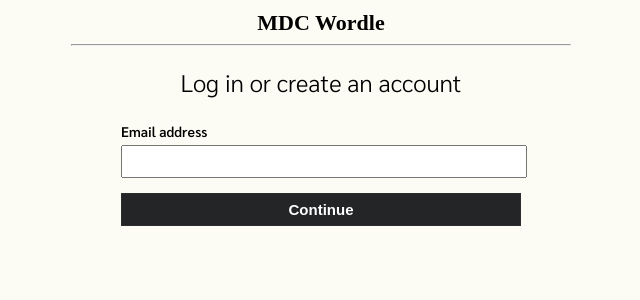
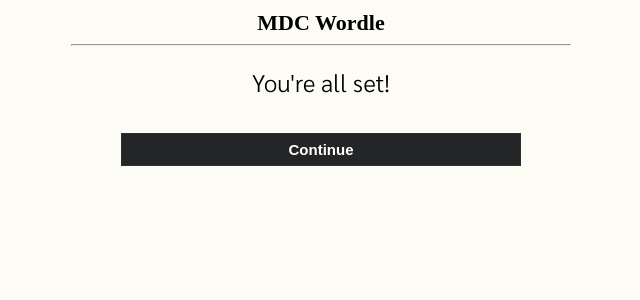
Before and after one commit to matthewcourtneydev/wordle, a React (Create React App) app in the folder client/: page /login in a window 1280 px wide. Shown: the top 300 px of the page, without its empty margins (319-959 px from the left). Built offline with nearby package versions, Linux system fonts and the light colour scheme; a web font is replaced by a local one.

Commit message:
mdc_wordle updated register function will finish the login in a bit

```diff
--- a/client/src/pages/login.jsx
+++ b/client/src/pages/login.jsx
@@ -1,13 +1,21 @@
-import React, { useState, useRef } from "react";
-import errorImg from "../imgs/error.png"
+import React, { useState, useRef, useContext } from "react";
+import { useNavigate } from "react-router-dom";
+import { UserContext } from "../contexts/user-context";
+import errorImg from "../imgs/error.png";
 
 const Login = () => {
   const [isEmailPresent, setIsEmailPresent] = useState(false);
   const [isExistingUser, setIsExistingUser] = useState(false);
   const [isEmailError, setIsEmailError] = useState(false);
   const [isPasswordError, setIsPasswordError] = useState(false);
+  const [retrievedUser, setRetrievedUser] = useState(false);
 
   const emailRef = useRef();
+  const passwordRef = useRef();
+
+  const navigate = useNavigate()
+
+  let user = useContext(UserContext);
 
   function toggleExistingUser() {
     setIsExistingUser((prevIsExistingUser) => {
@@ -15,10 +23,14 @@ const Login = () => {
     });
   }
 
+  function addPotentialUserProfile(fetchedUser) {
+    setRetrievedUser(fetchedUser);
+  }
+
   function toggleEmailError() {
     setIsEmailError((prevIsEmailError) => {
-        return !prevIsEmailError
-    })
+      return !prevIsEmailError;
+    });
   }
 
   function toggleEmail() {
@@ -28,7 +40,16 @@ const Login = () => {
   }
 
   function continueClick() {
-    const response = {
+    const emailValue = emailRef.current.value;
+    const regex = /^[a-z0-9]+@[a-z]+\.[a-z]{2,3}$/;
+    if (regex.test(emailValue)) {
+      if (isEmailError) {
+        toggleEmailError();
+      }
+
+      let response = false;
+      if (emailValue === "mattdc182@gmail.com") {
+        response = {
           name: {
             firstName: "Matthew",
             middleName: "",
@@ -156,20 +177,47 @@ const Login = () => {
             },
           ],
         };
+      }
 
-    if (!response.error) {
-        const regex = /^[a-z0-9]+@[a-z]+\.[a-z]{2,3}$/
-        if (regex.test(emailRef.current.value)) {
+      if (response) {
+        addPotentialUserProfile(response);
         toggleEmail();
         toggleExistingUser();
       } else {
-            toggleEmailError()
+        toggleEmail();
       }
     } else {
-      toggleEmail();
+      toggleEmailError();
     }
   }
-  return (
+
+  function loginClick() {
+    const password = passwordRef.current.value;
+    if (retrievedUser.contactInfo.password !== password) {
+      console.log("password error");
+    } else {
+      localStorage.setItem("mdc_wordle_user", JSON.stringify(retrievedUser));
+    }
+  }
+
+  function registerClick() {
+    user = {
+      ...user,
+      contactInfo: {
+        ...user.contactInfo,
+        email: emailRef.current.value,
+        password: passwordRef.current.value,
+      },
+    };
+    console.log(user);
+    localStorage.setItem("mdc_wordle_user", JSON.stringify(user));
+  }
+
+  function continueRedirect() {
+    navigate('/game')
+  }
+
+  return user.authInfo.isAuthenticated ? (
     <div className="page login-page">
       <div className="page-content login-page-content">
         <h1 className="header">MDC Wordle</h1>
@@ -180,8 +228,19 @@ const Login = () => {
         <div className="input-fields">
           <div className="input-field">
             <label htmlFor="email">Email address</label>
-            <input ref={emailRef} type="email" className={isEmailError ? "input-error" : ""}/>
-            <span id="email-error" className={isEmailError ? "email-error" : "email-error hidden"}><img src={errorImg} alt="error icon" /> Please enter a valid email address.</span>
+            <input
+              id="email-error-field"
+              ref={emailRef}
+              type="email"
+              className={isEmailError ? "input-error" : ""}
+            />
+            <span
+              id="email-error"
+              className={isEmailError ? "email-error" : "email-error hidden"}
+            >
+              <img src={errorImg} alt="error icon" /> Please enter a valid email
+              address.
+            </span>
           </div>
           {isEmailPresent ? (
             <>
@@ -189,7 +248,7 @@ const Login = () => {
                 <>
                   <div className="input-field">
                     <label htmlFor="password">Password</label>
-                    <input type="password" />
+                    <input type="password" ref={passwordRef} />
                   </div>
                   <a href="#">Forgot your password?</a>
                   <button className="login-button">Log In</button>
@@ -201,16 +260,33 @@ const Login = () => {
                 <>
                   <div className="input-field">
                     <label htmlFor="password">Password</label>
-                    <input type="password" />
+                    <input type="password" ref={passwordRef} />
                   </div>
-                  <a href="#">Forgot your password?</a>
-                  <button className="login-button">Register</button>
+                  <button className="login-button" onClick={registerClick}>
+                    Register
+                  </button>
                 </>
               )}
             </>
           ) : (
-            <button className="login-button" onClick={continueClick}>Continue</button>
+            <button className="login-button" onClick={continueClick}>
+              Continue
+            </button>
           )}
+        </div>
+      </div>
+    </div>
+  ) : (
+    <div className="page login-page">
+      <div className="page-content login-page-content">
+        <h1 className="header">MDC Wordle</h1>
+        <hr />
+        <h2 className="login-header-sub-content">You're all set!</h2>
+        <div className="input-fields">
+          <div className="input-field"></div>
+        <button className="login-button" onClick={continueRedirect}>
+          Continue
+        </button>
         </div>
       </div>
     </div>
```
Lines whose indentation alone changed are shown as unchanged.
